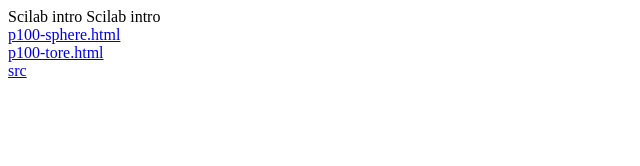
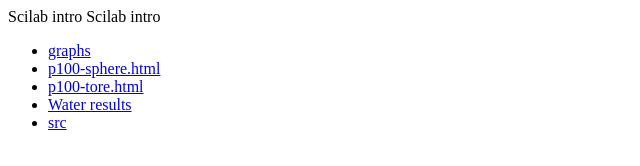
Before and after one commit to moueza/isbn-2-287-59731-X-introduction-a-Scilab, a plain HTML site: page index.html in a window 1280 px wide. Shown: the whole page, without its empty margins (0-640 px from the left). Drawn offline with Linux system fonts and the light colour scheme.

Commit message:
Feat: Menu

```diff
--- a/index.html
+++ b/index.html
@@ -1,16 +1,18 @@
 <html>
   <head>Scilab intro</head>
   <body>Scilab intro
-       <br>
+    <br>
+    <ul>
+      <li><a href="p098-graphiques-3D.html">graphs</a></li>
+      <li><a href="p100-sphere.html">p100-sphere.html</a></li>
 
+      <li><a href="p100-tore.html">p100-tore.html</a></li>
 
-    <a href="p100-sphere.html">p100-sphere.html</a>
-    <br>
-    <a href="p100-tore.html">p100-tore.html</a>
+       <li><a href="p098-graphiques-3D.html">Water results</a></li>
 
-    <br>
+      <li><a href="https://github.com/moueza/isbn-2-287-59731-X-introduction-a-Scilab">src</a></li>
 
-    <a href="https://github.com/moueza/isbn-2-287-59731-X-introduction-a-Scilab">src</a>
+    </ul>
 
   </body>
 </html>
```
Also changed, not shown: p098-graphiques-3D.html (+4 -1 lines).
